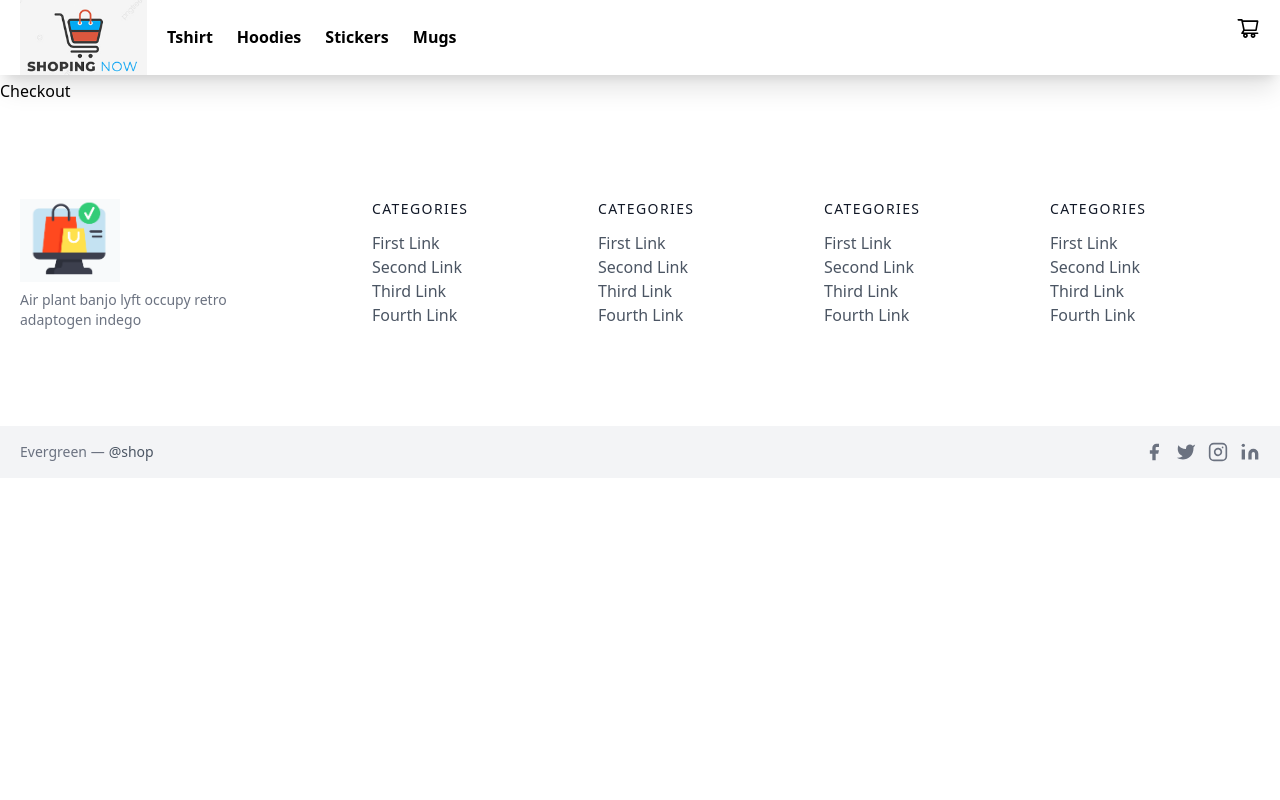
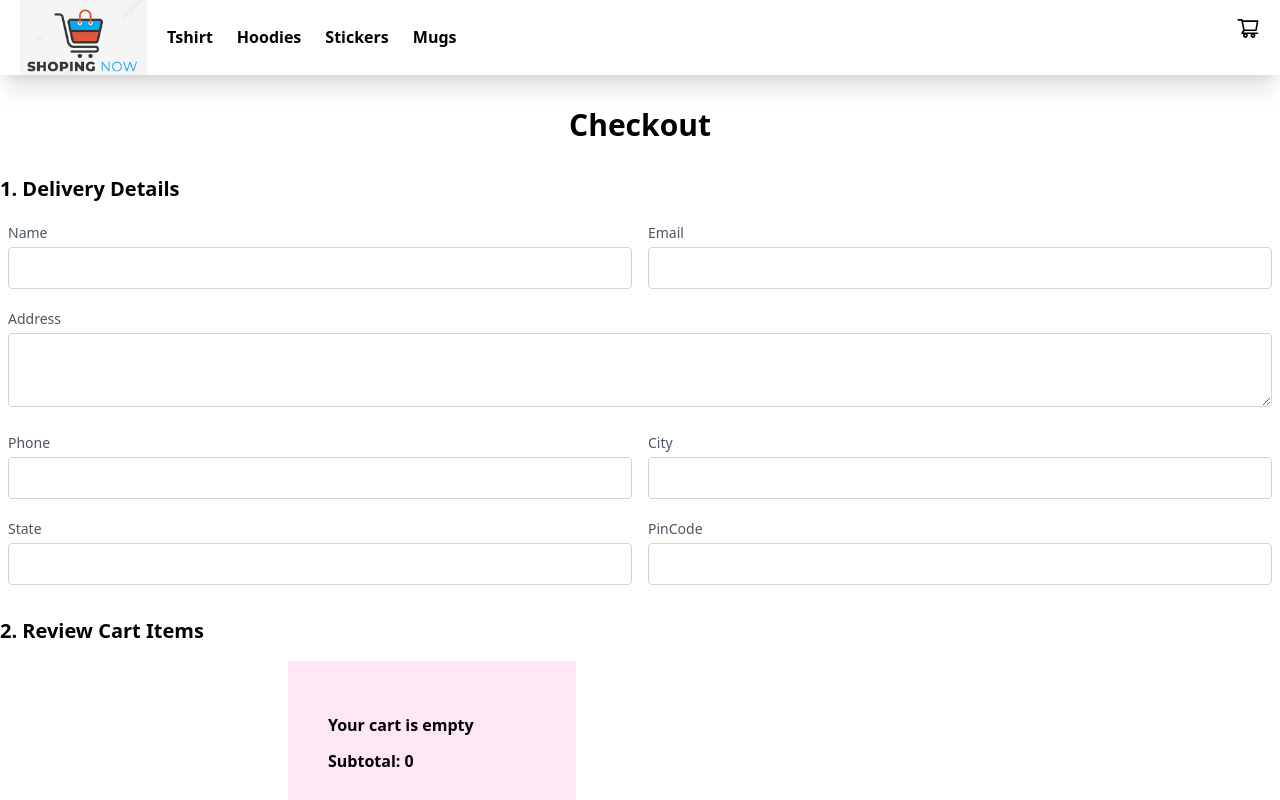
Before and after one commit to tarunnjoshi/Evergreen, a Next.js app: page /checkout in a window 1280 px wide. Shown: the top 800 px of the page. Built offline with nearby package versions, Linux system fonts and the light colour scheme.

Commit message:
improve the checkout page

```diff
--- a/components/Navbar.js
+++ b/components/Navbar.js
@@ -38,7 +38,7 @@ const Navbar = ({cart, addToCart, removeFromCart, clearCart, subTotal}) => {
       <div onClick={togglecart} className="cart absolute right-0 top-4 mx-5 cursor-pointer">
         <AiOutlineShoppingCart className='text-xl md:text-2xl '></AiOutlineShoppingCart>
       </div>
-      <div ref={ref} className="w-72 sidebar absolute top-0 right-0 bg-pink-100 p-10 transition-transform translate-x-full transform" >
+      <div ref={ref} className={`w-72 sidebar absolute top-0 right-0 bg-pink-100 p-10 transition-transform ${Object.keys(cart).length !==0 ? 'translate-x-0': 'translate-x-full'}`} >
         <h2 className='font-bold text-xl text-center'>shopping cart</h2>
         <span onClick={togglecart} className='absolute top-5 right-3 cursor-pointer text-2xl text-pink-500'><AiFillCloseCircle/></span>
         <ol className='list-decimal font-semibold' >
@@ -55,7 +55,8 @@ const Navbar = ({cart, addToCart, removeFromCart, clearCart, subTotal}) => {
           })
           }
         </ol>
-        <button className="flex mx-auto mt-16 text-white bg-pink-400 border-0 py-2 px-8 focus:outline-none hover:bg-pink-500 rounded text-lg"><MdOutlineShoppingCartCheckout className='mt-1'/>Checkout</button>
+        <div className="subtotal font-bold my-5">Subtotal: {subTotal}</div>
+        <Link href={'/checkout'}> <button className="flex mx-auto mt-16 text-white bg-pink-400 border-0 py-2 px-8 focus:outline-none hover:bg-pink-500 rounded text-lg"><MdOutlineShoppingCartCheckout className='mt-1'/>Checkout</button></Link>
         <button onClick={clearCart} className="flex mt-2 mx-auto text-white bg-pink-400 border-0 py-2 px-8 focus:outline-none hover:bg-pink-500 rounded text-lg">Clear cart</button>
       </div>
     </div>
--- a/pages/_app.js
+++ b/pages/_app.js
@@ -8,51 +8,53 @@ const [cart, setCart] = useState({})
   const [subTotal, setSubTotal] = useState(0)
 
   useEffect(() => {
-  try{
-    if(localStorage.getItem("cart")){
+    try {
+      if (localStorage.getItem("cart")) {
         setCart(JSON.parse(localStorage.getItem("cart")))
+        saveCart(JSON.parse(localStorage.getItem("cart")))
+
       }
 
-  } catch{Error} {
+    } catch { Error } {
       localStorage.clear()
     }
   }, [])
 
 
-const saveCart = (myCart) =>{
+  const saveCart = (myCart) => {
     localStorage.setItem("cart", JSON.stringify(myCart))
     let subt = 0;
     let keys = Object.keys(myCart)
-  for(let i=0; i<keys.length;i++){
+    for (let i = 0; i < keys.length; i++) {
       subt += myCart[keys[i]].price * myCart[keys[i]].qty;
     }
     setSubTotal(subt)
   }
 
-const addToCart = (itemcode, qty, price, name, size, variant)=>{
+  const addToCart = (itemcode, qty, price, name, size, variant) => {
     let newCart = cart;
-  if(itemcode in cart){
+    if (itemcode in cart) {
       newCart[itemcode].qty = cart[itemcode].qty + qty
     }
-  else{
-    newCart[itemcode] = {qty: 1, price, name, size, variant}
+    else {
+      newCart[itemcode] = { qty: 1, price, name, size, variant }
     }
     setCart(newCart)
 
     saveCart(newCart)
   }
 
-const clearCart = () =>{
+  const clearCart = () => {
     setCart({})
     saveCart({})
   }
 
-const removeFromCart = (itemcode, qty, price, name, size, variant)=>{
+  const removeFromCart = (itemcode, qty, price, name, size, variant) => {
     let newCart = cart;
-  if(itemcode in cart){
+    if (itemcode in cart) {
       newCart[itemcode].qty = cart[itemcode].qty - qty
     }
-  if(newCart[itemcode][qty]<=0){
+    if (newCart[itemcode][qty] <= 0) {
       delete newCart[itemcode]
     }
     setCart(newCart)
@@ -61,8 +63,8 @@ const removeFromCart = (itemcode, qty, price, name, size, variant)=>{
   }
 
   return <>
-  <Navbar cart={cart} addToCart={addToCart} removeFromCart={removeFromCart} clearCart={clearCart} subTotal={subTotal} />
+    <Navbar key={subTotal} cart={cart} addToCart={addToCart} removeFromCart={removeFromCart} clearCart={clearCart} subTotal={subTotal} />
     <Component cart={cart} addToCart={addToCart} removeFromCart={removeFromCart} clearCart={clearCart} subTotal={subTotal} {...pageProps} />
-  <Footer/>
+    <Footer />
   </>
 }
--- a/pages/checkout.js
+++ b/pages/checkout.js
@@ -1,8 +1,89 @@
+/* eslint-disable react/jsx-no-undef */
 import React from 'react'
+import { AiOutlinePlusCircle, AiOutlineMinusCircle } from 'react-icons/ai';
+import { MdOutlineShoppingCartCheckout } from 'react-icons/md';
+import Link from 'next/link';
 
-const Checkout = () => {
+const Checkout = ({ cart, clearCart, addToCart, removeFromCart, subTotal }) => {
   return (
-    <div>Checkout</div>
+    <div className='container m-auto'>
+      <h1 className='font-bold text-3xl my-8 text-center'>Checkout</h1>
+      <h2 className='font-bold text-xl my-4'>1. Delivery Details</h2>
+      <div className='mx-auto flex'>
+        <div className='px-2 w-1/2'>
+          <div className="mb-4">
+            <label htmlfor="name" className="leading-7 text-sm text-gray-600">Name</label>
+            <input type="text" id="name" name="name" className="w-full bg-white rounded border border-gray-300 focus:border-indigo-500 focus:ring-2 focus:ring-indigo-200 text-base outline-none text-gray-700 py-1 px-3 leading-8 transition-colors duration-200 ease-in-out" />
+          </div>
+        </div>
+        <div className='px-2 w-1/2'>
+          <div className="mb-4">
+            <label htmlfor="email" className="leading-7 text-sm text-gray-600">Email</label>
+            <input type="text" id="email" name="email" className="w-full bg-white rounded border border-gray-300 focus:border-indigo-500 focus:ring-2 focus:ring-indigo-200 text-base outline-none text-gray-700 py-1 px-3 leading-8 transition-colors duration-200 ease-in-out" />
+          </div>
+        </div>
+
+      </div>
+      <div className='px-2 w-full'>
+        <div className="mb-4">
+          <label htmlfor="address" className="leading-7 text-sm text-gray-600">Address</label>
+          <textarea id="address" name="address" className="w-full bg-white rounded border border-gray-300 focus:border-indigo-500 focus:ring-2 focus:ring-indigo-200 text-base outline-none text-gray-700 py-1 px-3 leading-8 transition-colors duration-200 ease-in-out" cols="30" rows="2"></textarea>
+        </div>
+      </div>
+      <div className='mx-auto flex'>
+        <div className='px-2 w-1/2'>
+          <div className="mb-4">
+            <label htmlfor="phone" className="leading-7 text-sm text-gray-600">Phone</label>
+            <input type="text" id="phone" name="phone" className="w-full bg-white rounded border border-gray-300 focus:border-indigo-500 focus:ring-2 focus:ring-indigo-200 text-base outline-none text-gray-700 py-1 px-3 leading-8 transition-colors duration-200 ease-in-out" />
+          </div>
+        </div>
+        <div className='px-2 w-1/2'>
+          <div className="mb-4">
+            <label htmlfor="city" className="leading-7 text-sm text-gray-600">City</label>
+            <input type="text" id="city" name="city" className="w-full bg-white rounded border border-gray-300 focus:border-indigo-500 focus:ring-2 focus:ring-indigo-200 text-base outline-none text-gray-700 py-1 px-3 leading-8 transition-colors duration-200 ease-in-out" />
+          </div>
+        </div>
+
+      </div>
+      <div className='mx-auto flex'>
+        <div className='px-2 w-1/2'>
+          <div className="mb-4">
+            <label htmlfor="state" className="leading-7 text-sm text-gray-600">State</label>
+            <input type="text" id="state" name="state" className="w-full bg-white rounded border border-gray-300 focus:border-indigo-500 focus:ring-2 focus:ring-indigo-200 text-base outline-none text-gray-700 py-1 px-3 leading-8 transition-colors duration-200 ease-in-out" />
+          </div>
+        </div>
+        <div className='px-2 w-1/2'>
+          <div className="mb-4">
+            <label htmlfor="pincode" className="leading-7 text-sm text-gray-600">PinCode</label>
+            <input type="text" id="pincode" name="pincode" className="w-full bg-white rounded border border-gray-300 focus:border-indigo-500 focus:ring-2 focus:ring-indigo-200 text-base outline-none text-gray-700 py-1 px-3 leading-8 transition-colors duration-200 ease-in-out" />
+          </div>
+        </div>
+      </div>
+      <h2 className='font-bold text-xl my-4'>2. Review Cart Items</h2>
+
+      <div className="w-72 sidebar  bg-pink-100 p-10 transition-transform translate-x-full transform" >
+        <ol className='list-decimal font-semibold' >
+          {Object.keys(cart).length == 0 && <div className='my-3 text-base font-bold'>Your cart is empty</div>}
+          {Object.keys(cart).map((k) => {
+            return <li key={k}>
+              <div className="item flex ">
+                <div className='w-2/3 font-semibold'>{cart[k].name}</div>
+                <div className='flex font-semibold items-center justify-center w-1/3 divlue-800 text-2-xl'>
+                  <AiOutlineMinusCircle onClick={() => { removeFromCart(k, 1, cart[k].price, cart[k].name, cart[k].size, cart[k].variant) }} className='mr-2 text-2xl' />{cart[k].qty}
+                  <AiOutlinePlusCircle onClick={() => { addToCart(k, 1, cart[k].price, cart[k].name, cart[k].size, cart[k].variant) }} className='ml-2 text-2xl' />
+                </div>
+              </div>
+            </li>
+          })
+          }
+        </ol>
+        <span className="subtotal font-bold">Subtotal: {subTotal}</span>
+        <div className="mx-4">
+          <Link href={'/checkout'}> <button className="flex mx-auto mt-16 text-white bg-pink-400 border-0 py-2 px-8 focus:outline-none hover:bg-pink-500 rounded text-lg"><MdOutlineShoppingCartCheckout className='mt-1' />Pay ₹ {subTotal}</button></Link>
+        </div>
+      </div>
+    </div>
+
   )
 }
 
```
Lines whose indentation alone changed are shown as unchanged.
